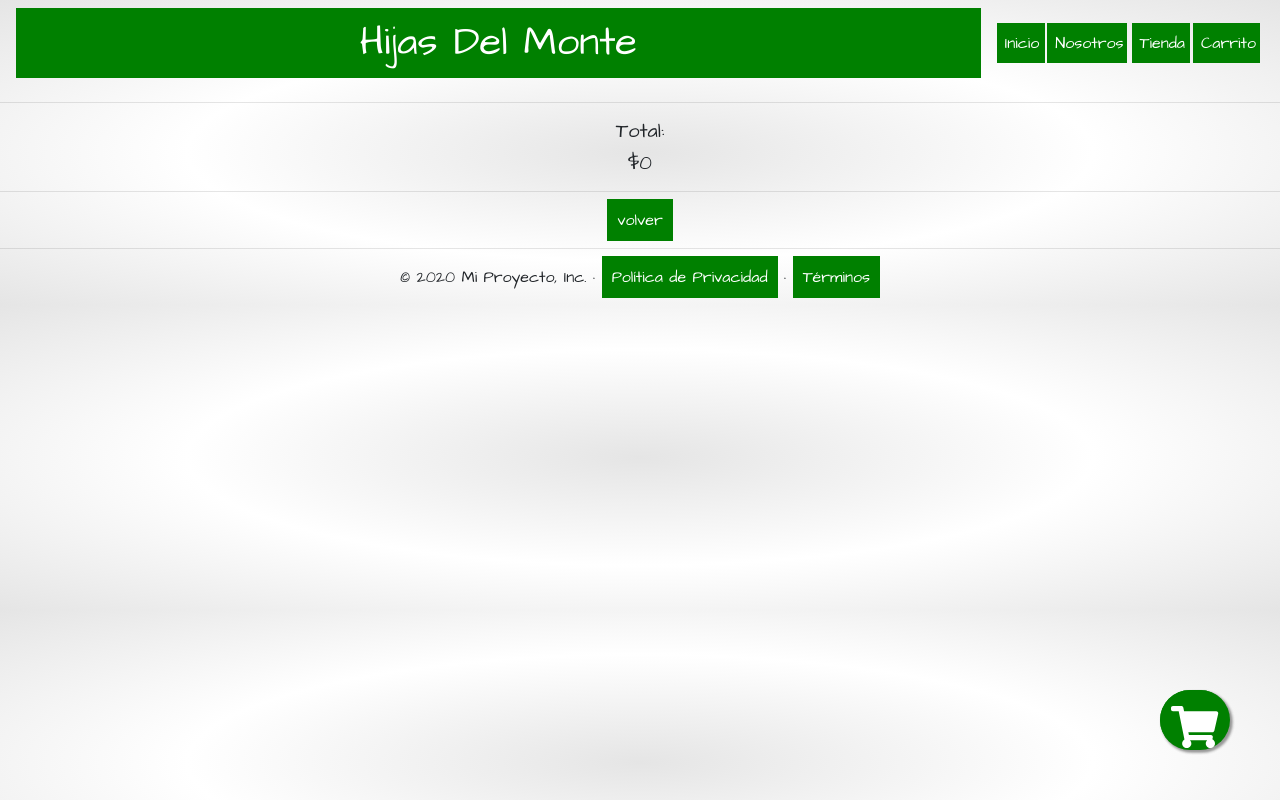
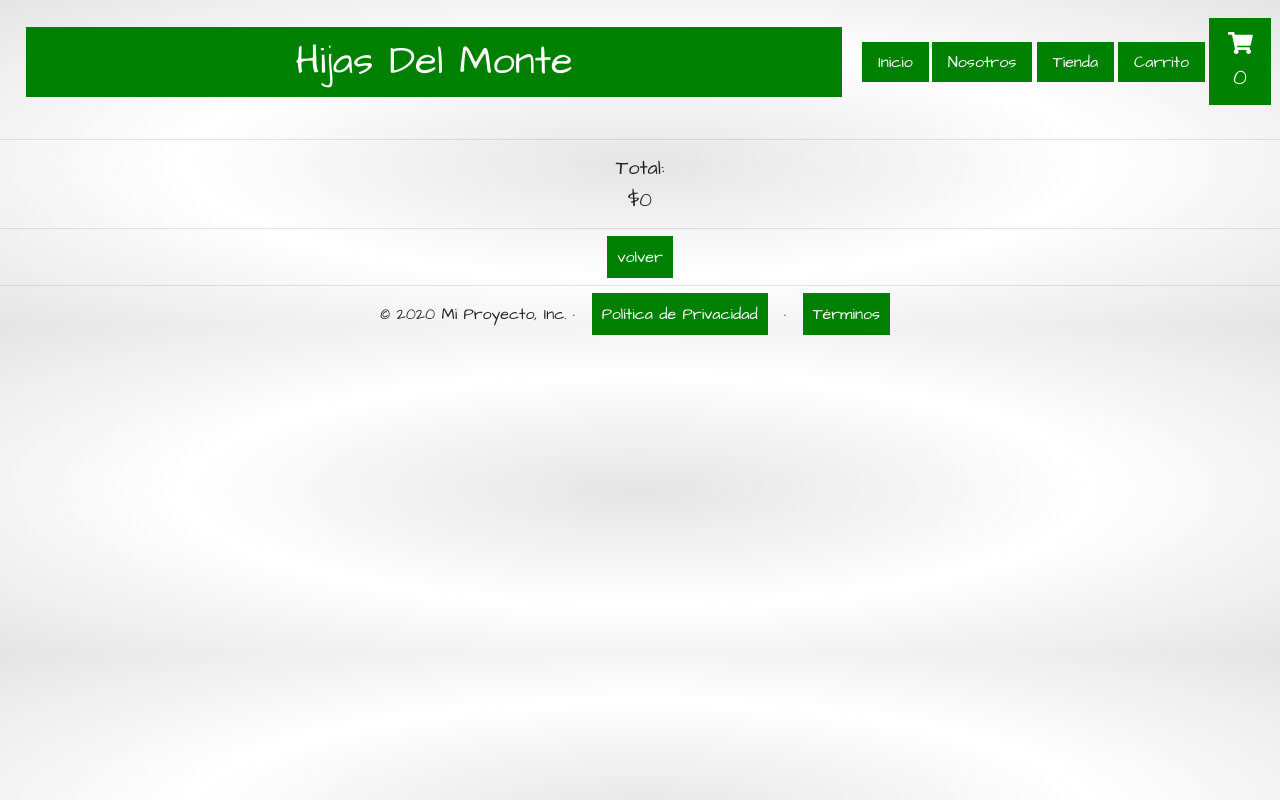
Before and after one commit to Paula-Elias/proyecto-react, a React (Create React App) app: page /carrito in a window 1280 px wide. Built offline with nearby package versions, Linux system fonts and the light colour scheme.

Commit message:
cambios en estilos, context y botonoes

```diff
--- a/src/App.css
+++ b/src/App.css
@@ -7,3 +7,8 @@
     width: 100%;
     height: 950px;
 }
+
+a  {
+margin: 10px !important;
+padding: 5px;
+}
--- a/src/Context/CartContext.js
+++ b/src/Context/CartContext.js
@@ -5,6 +5,7 @@ export const CartContext = React.createContext([]);
  const CartContextProvider = (props) => {
 
             const [plantas, setPlantas] = useState([]);
+
 
             function addItem(product, precio, cantidad) {
                 setPlantas([...plantas,  {nombre: product,  precio: precio, cantidad: cantidad} ] )
@@ -34,8 +35,7 @@ export const CartContext = React.createContext([]);
 
               return (
                 <CartContext.Provider
-                  value={[plantas, plantasContador, addItem, eliminaPlantas, totalPlantas, eraser]}
-                >
+                  value=   { { plantas, plantasContador, addItem, eliminaPlantas, totalPlantas, eraser }}              >
                   {props.children}
                 </CartContext.Provider>
               );
--- a/src/component/Items/Cart.js
+++ b/src/component/Items/Cart.js
@@ -3,7 +3,7 @@ import { Link } from "react-router-dom";
 import  { CartContext } from '../../Context/CartContext';
 
 function Cart() {
-    const [plantas, plantasContador, addItem, eliminaPlantas, totalPlantas, eraser] =  useContext(CartContext);
+    const { plantas, plantasContador, addItem, eliminaPlantas, totalPlantas, eraser } =  useContext(CartContext);
 
     useEffect(()=>{
         console.log(plantas)
--- a/src/component/Items/ItemDetail.js
+++ b/src/component/Items/ItemDetail.js
@@ -1,13 +1,13 @@
-import React,  { useState, useContext } from 'react';
+import { useState, useContext } from 'react';
+import  { CartContext } from '../../Context/CartContext';
+import Contador from '../contador/ItemCount';
 import { Link } from 'react-router-dom';
-import Contador from '../contador/ItemCount';
-import  { CartContext } from '../../Context/CartContext';
 
 
 export default function ItemDetail(props) {
 
   const [count, setCount] = useState(0);
-  const [plantas, plantasContador, addItem, eliminaPlantas, totalPlantas] =
+  const {plantas, plantasContador, addItem, eliminaPlantas, totalPlantas, eraser}  =
   useContext(CartContext);
 
   function giveMeCount(c) {
@@ -24,8 +24,14 @@ export default function ItemDetail(props) {
         <h6>Comentarios de clientes: {props.comentario}</h6>
 
         <Contador func={giveMeCount} />
-        <Link to="/carrito"> <input onClick={()=>addItem(props.nombre, props.precio, count)} type="button" value={`Añadir al carrito ${count}`}/>  </Link>
-        <hr></hr>
+          <input onClick={()=>addItem(props.nombre, props.precio, count)} type="button" value={`Añadir al carrito ${count}`}/>
+      <hr></hr>
+       <Link to="/Carrito/">Ir al carrito</Link>
+
+       <Link to="/ItemlistContainer/">Seguir Comprando</Link>
+
+       <hr></hr>
+
 
       </div>
     )
--- a/src/component/estaticos/CartWidget.css
+++ b/src/component/estaticos/CartWidget.css
@@ -1,16 +1,13 @@
 .cart {
-    position: fixed;
-    width: 70px;
-    height: 60px;
-    bottom: 50px;
-    right: 50px;
-    background-color: #008000;
-    color: #FFF;
-    border-radius: 50px;
-    text-align: center ;
-    font-size: 42px;
-    box-shadow: 2px 2px 3px #999;
-    z-index: 100
+    display: grid;
+    grid-template-columns: repeat(2, auto);
+    justify-content: center;
+    color: white;
+    text-decoration: none;
+    list-style: none;
+    font-size: 22px;
+  /*   margin: 5px;
+    padding: 5px; */
 }
 
 .cart:hover {
@@ -19,3 +16,13 @@
     background-color: #fff;
     cursor: pointer;
  }
+
+ .icon {
+    color: white;
+    font-size: 30px;
+    padding-right: 7px;
+}
+
+p {
+margin-bottom: 1px !important;
+}
--- a/src/component/estaticos/CartWidget.js
+++ b/src/component/estaticos/CartWidget.js
@@ -1,4 +1,4 @@
-import React, {useContext} from 'react';
+import React, {useContext, useEffect} from 'react';
  import './CartWidget.css';
  import  { CartContext } from '../../Context/CartContext';
  import { FontAwesomeIcon } from '@fortawesome/react-fontawesome';
@@ -6,15 +6,23 @@ import React, {useContext} from 'react';
 import { Link } from 'react-router-dom';
 
 
+
 function CartWidget() {
 
-    const   [{plantasContador}]= useContext(CartContext)
+    const   { plantasContador} =  useContext(CartContext);
+
+    useEffect(()=>{
+        console.log( "hola soy una planta", plantasContador());
+      })
+
 
     return (
-        <div className="cart">
-            <Link to="/carrito" className="cart"  >
-        <FontAwesomeIcon icon={faShoppingCart}/>
-               <span>  {()=>plantasContador} </span>
+        <div className="cart" >
+            <Link to="/carrito"   >
+              <span>
+                <FontAwesomeIcon  icon={faShoppingCart} />
+              </span>
+               <p> {plantasContador()} </p>
             </Link>
           </div>
 
```
Also changed, not shown: 1 other file (tests, documents, lock files or other folders).
